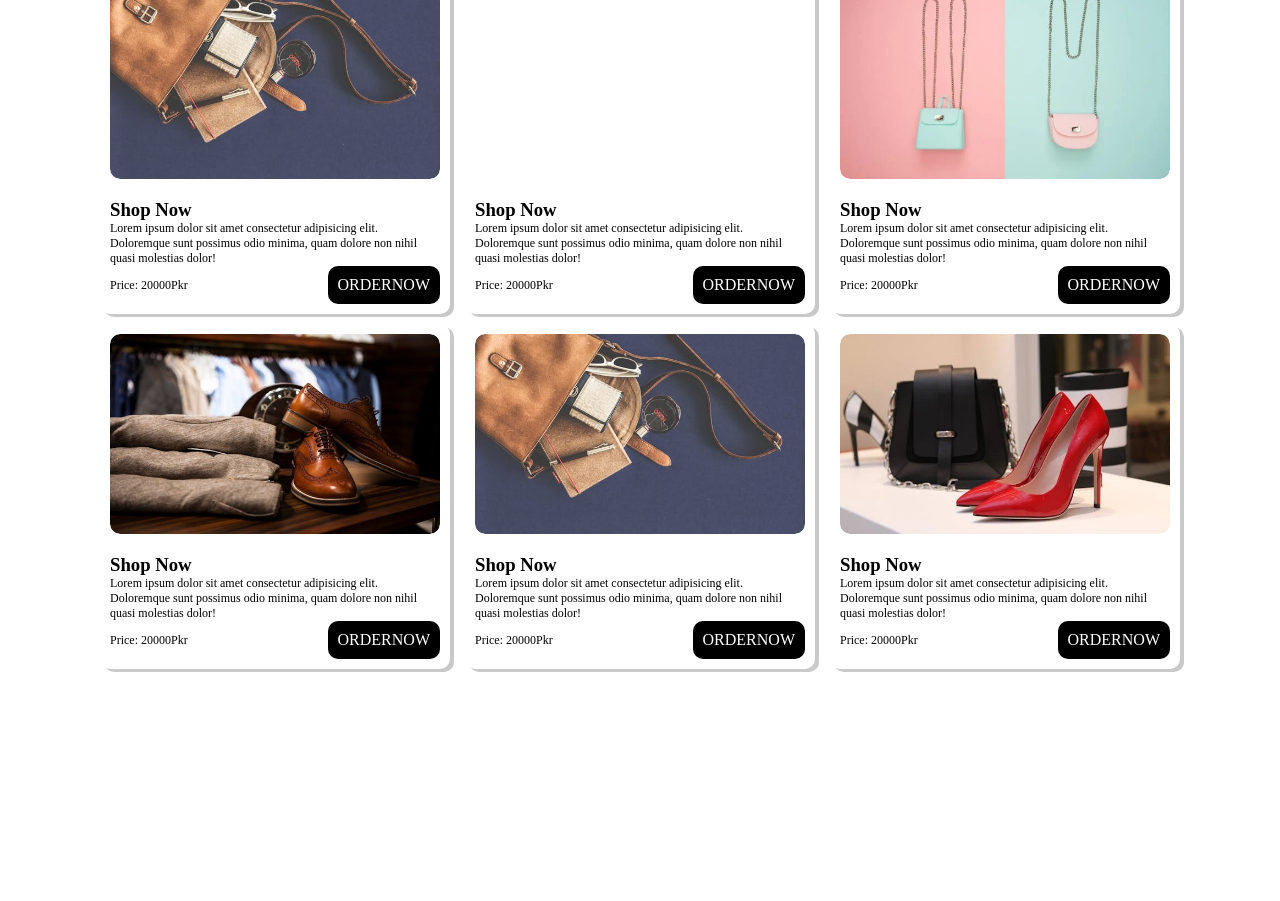
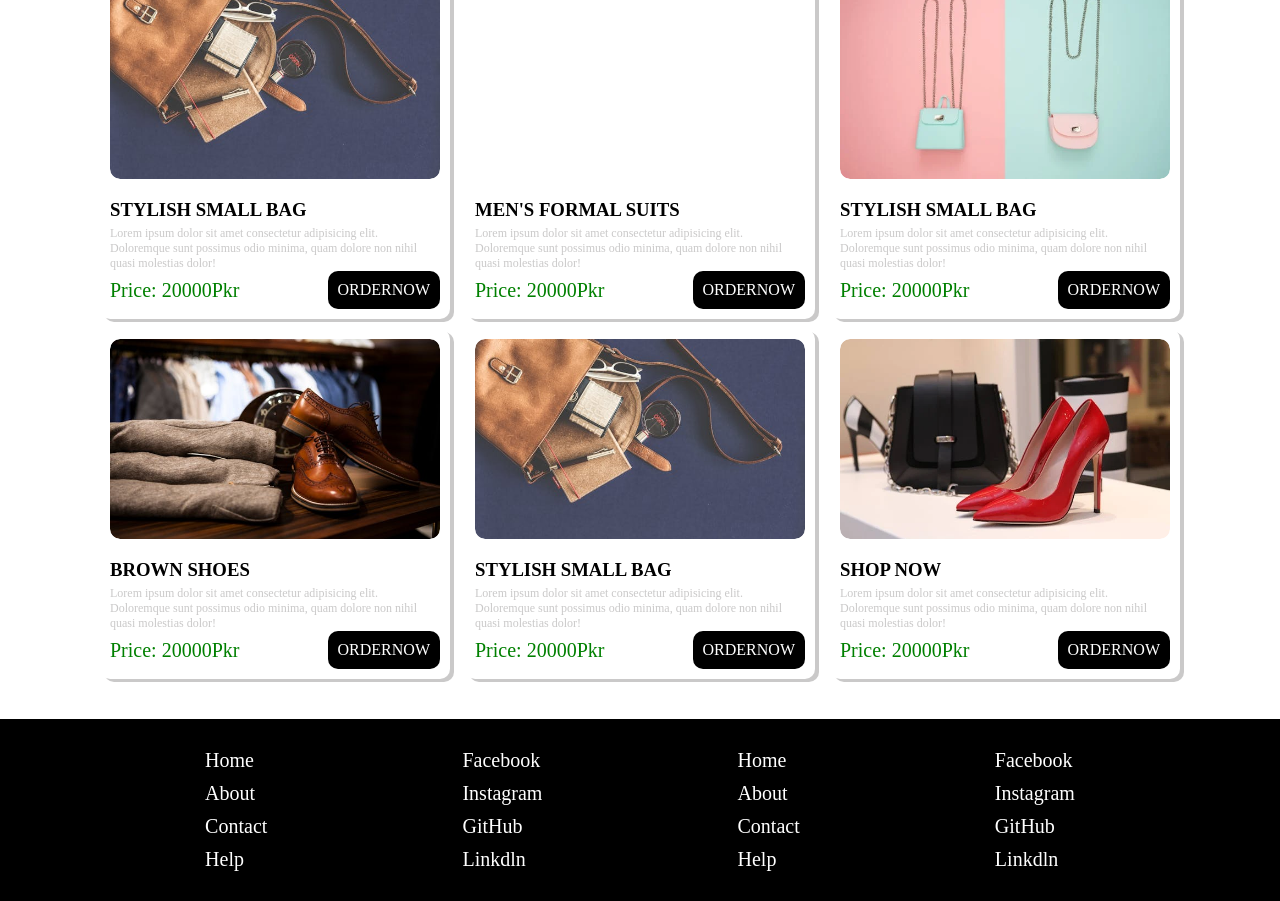
Before and after one commit to abdullahProfile/SCSSRepo, a website: page index.html in a window 1280 px wide. Shown: the part 98-999 px from the top of the page. Before the commit the page ends 807 px from the top, so only its background shows below. Drawn offline with Linux system fonts and the light colour scheme.

Commit message:
update footer

```diff
--- a/index.html
+++ b/index.html
@@ -32,7 +32,7 @@
         <img src="./assets/bag.jpeg" alt="image">
       </div>
       <div class="cardbody">
-       <h3>Shop Now</h3>
+       <h3>Stylish Small Bag</h3>
 
        <div class="cardbody__content">
         <p>
@@ -51,7 +51,7 @@
         <img src="./assets/jacket.webp" alt="image">
       </div>
       <div class="cardbody">
-       <h3>Shop Now</h3>
+       <h3>Men's Formal Suits</h3>
 
        <div class="cardbody__content">
         <p>
@@ -71,7 +71,7 @@
         <img src="./assets/parse.webp" alt="image">
       </div>
       <div class="cardbody">
-       <h3>Shop Now</h3>
+       <h3>Stylish Small Bag</h3>
 
        <div class="cardbody__content">
         <p>
@@ -91,7 +91,7 @@
         <img src="./assets/shoes.jpeg" alt="image">
       </div>
       <div class="cardbody">
-       <h3>Shop Now</h3>
+       <h3>Brown Shoes</h3>
 
        <div class="cardbody__content">
         <p>
@@ -111,7 +111,7 @@
         <img src="./assets/bag.jpeg" alt="image">
       </div>
       <div class="cardbody">
-       <h3>Shop Now</h3>
+       <h3>Stylish Small Bag</h3>
 
        <div class="cardbody__content">
         <p>
@@ -149,6 +149,37 @@
 
   </div>
 
+  <footer>
+    <div class="footer-body">
+      <nav>
+        <a href="#">Home</a>
+        <a href="#">About</a>
+        <a href="#">Contact</a>
+        <a href="#">Help</a>
+      </nav>
+
+      <nav>
+        <a href="#">Facebook</a>
+        <a href="#">Instagram</a>
+        <a href="#">GitHub</a>
+        <a href="#">Linkdln</a>
+      </nav>
+
+      <nav>
+        <a href="#">Home</a>
+        <a href="#">About</a>
+        <a href="#">Contact</a>
+        <a href="#">Help</a>
+      </nav>
+
+      <nav>
+        <a href="#">Facebook</a>
+        <a href="#">Instagram</a>
+        <a href="#">GitHub</a>
+        <a href="#">Linkdln</a>
+      </nav>
+    </div>
+  </footer>
   <script src="./script.js"></script>
 </body>
 </html>
--- a/styles/_card.scss
+++ b/styles/_card.scss
@@ -44,9 +44,16 @@
     }
 
     .cardbody {
+
+      h3 {
+        text-transform: uppercase;
+        margin-bottom: 5px;
+      }
       .cardbody__content {
+
         p {
           font-size: $sm-font-size;
+          color: #cac9c9;
         }
       }
 
@@ -54,8 +61,10 @@
         display: flex;
         justify-content: space-between;
         align-items: center;
+
         p {
-          font-size: $sm-font-size;
+          font-size: $md-font-size;
+          color: green;
         }
 
         a {
--- /dev/null
+++ b/styles/_footer.scss
@@ -0,0 +1,24 @@
+.footer-body {
+  max-width: 1440px;
+  margin-inline: auto;
+  background-color: #000;
+  display: flex;
+  justify-content: space-evenly;
+  gap: 20px;
+  padding: 30px;
+
+  nav {
+    display: flex;
+    flex-direction: column;
+    gap: 10px;
+    a {
+      text-decoration: none;
+      color: #fff;
+      font-size: $md-font-size;
+
+      &:hover {
+        color: rgb(111, 105, 105);
+      }
+    }
+  }
+}
--- a/styles/style.scss
+++ b/styles/style.scss
@@ -2,3 +2,4 @@
 @import 'base';
 @import 'header';
 @import 'card';
+@import 'footer';
```
Also changed, not shown: css/style.css.
